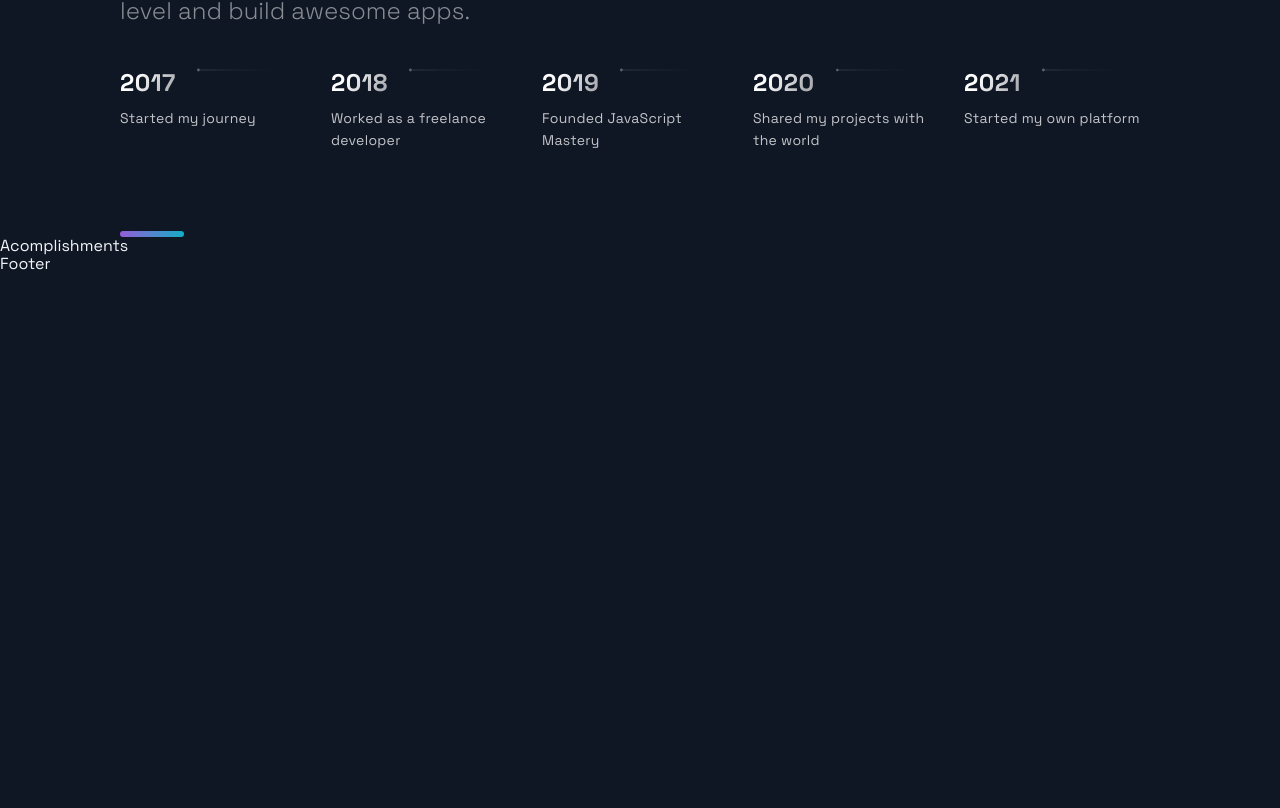
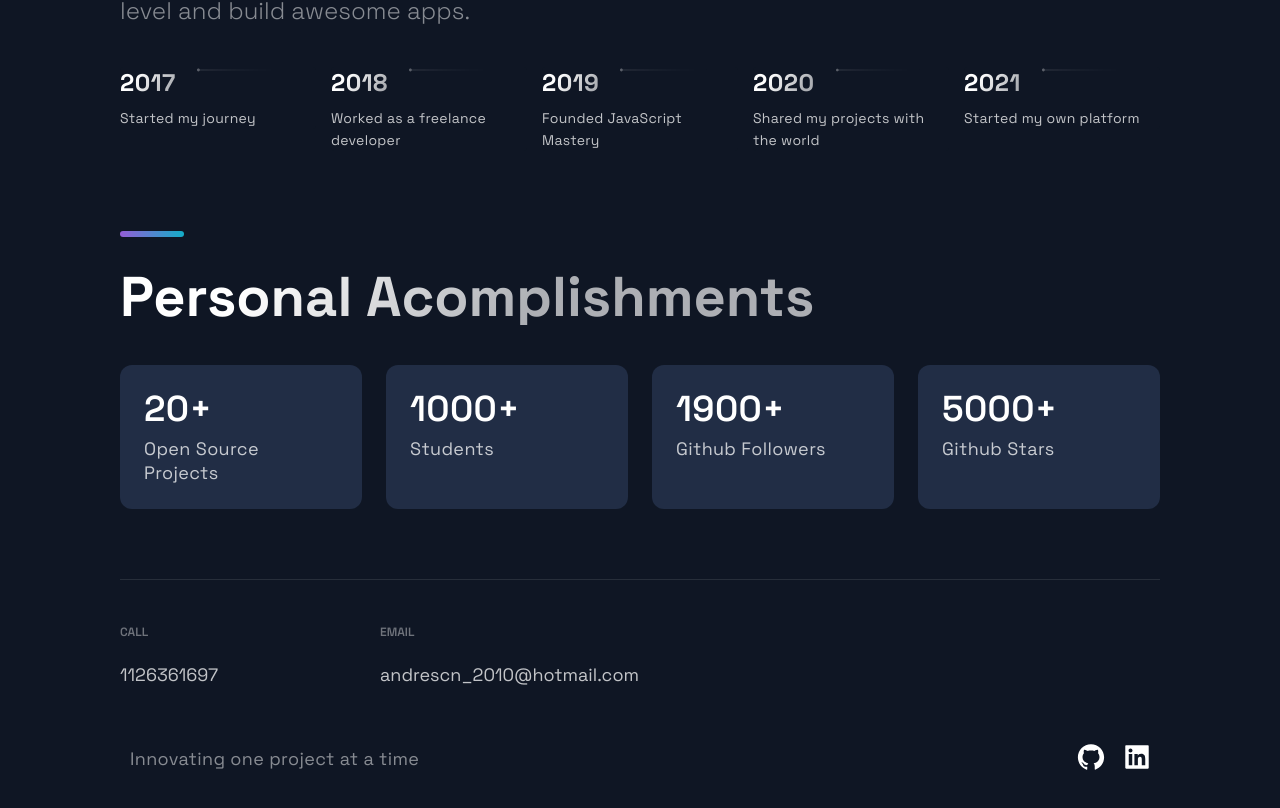
Before and after one commit to andrescn2020/andrescapano, a Next.js app: page / in a window 1280 px wide. Shown: the part 2189-2997 px from the top of the page. Before the commit the page ends 2463 px from the top, so only its background shows below. Built offline with nearby package versions, Linux system fonts and the light colour scheme.

Commit message:
Footer y Acomplishments

```diff
--- a/src/components/Acomplishments/Acomplishments.js
+++ b/src/components/Acomplishments/Acomplishments.js
@@ -2,18 +2,22 @@ import React from 'react';
 
 import { Section, SectionDivider, SectionTitle } from '../../styles/GlobalComponents';
 import { Box, Boxes, BoxNum, BoxText } from './AcomplishmentsStyles';
+import { data } from '../../constants/constants';
 
-const data = [
-  { number: 20, text: 'Open Source Projects'},
-  { number: 1000, text: 'Students', },
-  { number: 1900, text: 'Github Followers', },
-  { number: 5000, text: 'Github Stars', }
-];
+
 
 const Acomplishments = () => (
-  <div>
-    Acomplishments
-  </div>
+  <Section>
+    <SectionTitle>Personal Acomplishments</SectionTitle>
+    <Boxes>
+      {data.map((card, index) => (
+        <Box key={index}>
+          <BoxNum>{card.number}+</BoxNum>
+          <BoxText>{card.text}</BoxText>
+        </Box>
+      ))}
+    </Boxes>
+  </Section>
 );
 
 export default Acomplishments;
--- a/src/components/Footer/Footer.js
+++ b/src/components/Footer/Footer.js
@@ -1,14 +1,38 @@
 import React from 'react';
-import { AiFillGithub, AiFillInstagram, AiFillLinkedin } from 'react-icons/ai';
+import { AiFillGithub, AiFillLinkedin } from 'react-icons/ai';
 
 import { SocialIcons } from '../Header/HeaderStyles';
 import { CompanyContainer, FooterWrapper, LinkColumn, LinkItem, LinkList, LinkTitle, Slogan, SocialContainer, SocialIconsContainer } from './FooterStyles';
 
 const Footer = () => {
   return (
-    <div>
-      Footer
-    </div>
+    <FooterWrapper>
+      <LinkList>
+        <LinkColumn>
+          <LinkTitle>Call</LinkTitle>
+          <LinkItem href="tel:1126361697">1126361697</LinkItem>
+        </LinkColumn>
+        <LinkColumn>
+          <LinkTitle>Email</LinkTitle>
+          <LinkItem href="mailto:contact@jsmastery.com">
+            andrescn_2010@hotmail.com
+          </LinkItem>
+        </LinkColumn>
+      </LinkList>
+      <SocialIconsContainer>
+        <CompanyContainer>
+          <Slogan>Innovating one project at a time</Slogan>
+        </CompanyContainer>
+        <SocialContainer>
+          <SocialIcons href="https://google.com">
+            <AiFillGithub size="3rem" />
+          </SocialIcons>
+          <SocialIcons href="https://google.com">
+            <AiFillLinkedin size="3rem" />
+          </SocialIcons>
+        </SocialContainer>
+      </SocialIconsContainer>
+    </FooterWrapper>
   );
 };
 
--- a/src/components/Header/Header.js
+++ b/src/components/Header/Header.js
@@ -1,6 +1,6 @@
 import Link from 'next/link';
 import React from 'react';
-import { AiFillGithub, AiFillInstagram, AiFillLinkedin } from 'react-icons/ai';
+import { AiFillGithub, AiFillLinkedin } from 'react-icons/ai';
 import { DiCssdeck } from 'react-icons/di';
 
 import { Container, Div1, Div2, Div3, NavLink, SocialIcons, Span } from './HeaderStyles';
@@ -38,9 +38,6 @@ const Header = () =>  (
       <SocialIcons href='https://linkdin.com'>
         <AiFillLinkedin size= "3rem" />
       </SocialIcons>
-      {/* <SocialIcons href='https://instagram.com'>
-        <AiFillInstagram size= "3rem" />
-      </SocialIcons> */}
     </Div3>
   </Container>
 );
--- a/src/constants/constants.js
+++ b/src/constants/constants.js
@@ -26,3 +26,11 @@ export const TimeLineData = [
   { year: 2020, text: 'Shared my projects with the world', },
   { year: 2021, text: 'Started my own platform', },
 ];
+
+
+export const data = [
+  { number: 20, text: 'Open Source Projects'},
+  { number: 1000, text: 'Students', },
+  { number: 1900, text: 'Github Followers', },
+  { number: 5000, text: 'Github Stars', }
+];
```
